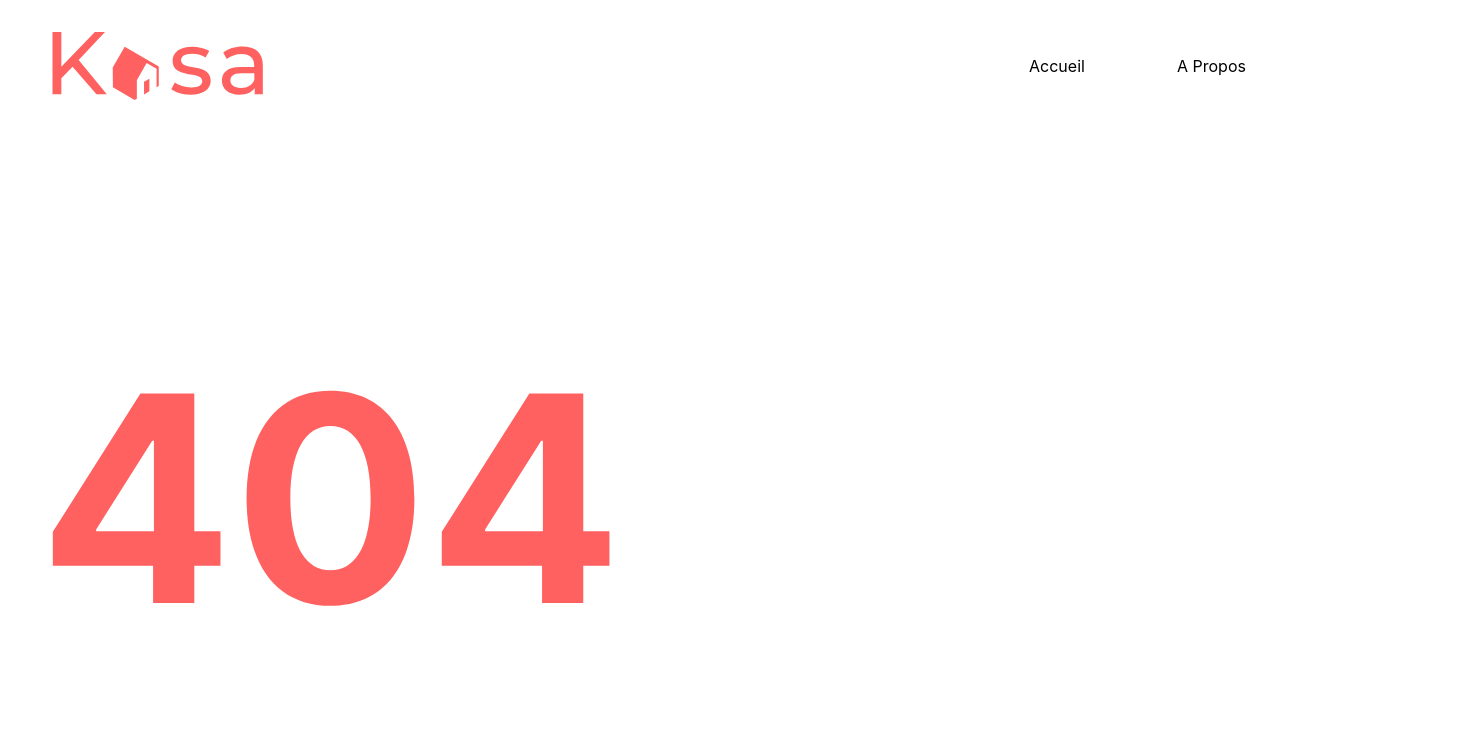
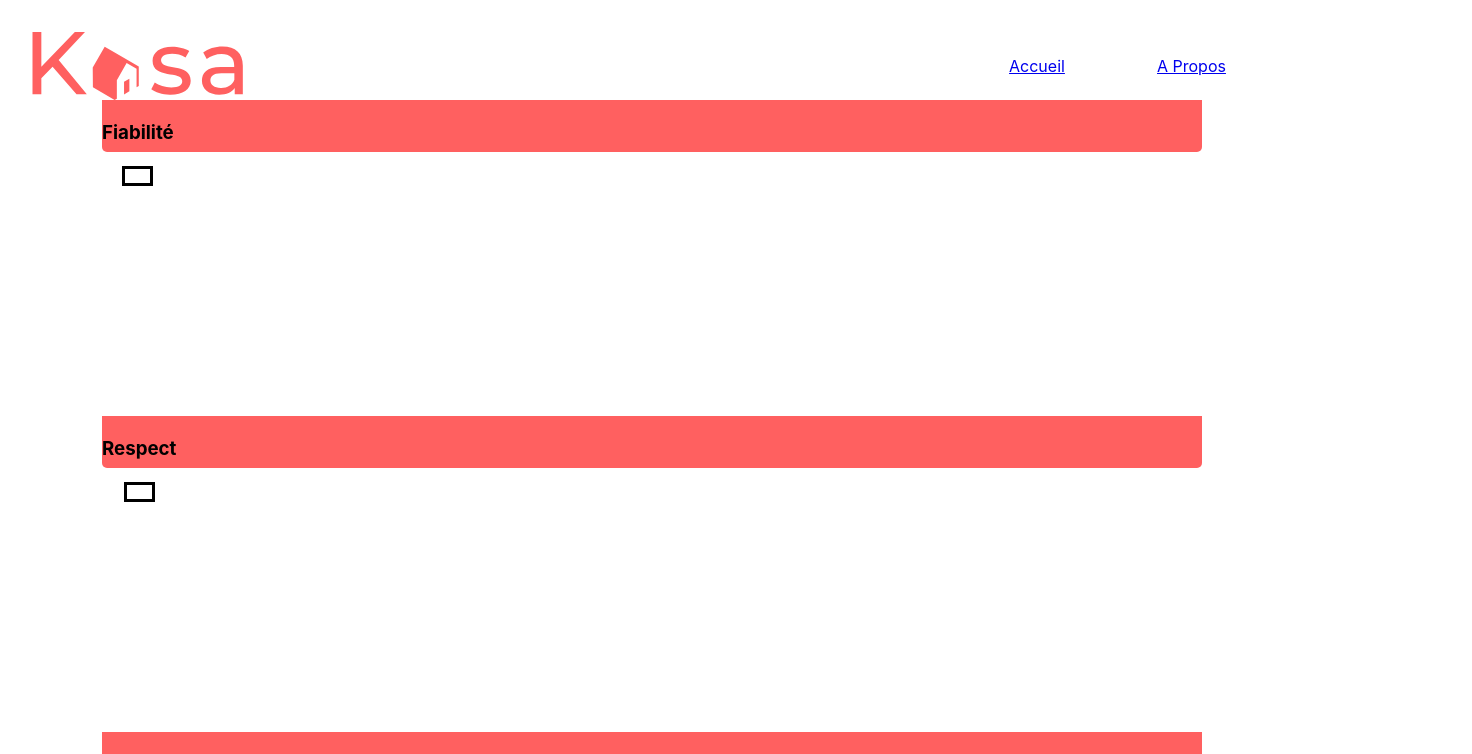
Before and after one commit to curlynux/kasa, a React (Vite) app: page /about in a window 1280 px wide. Before the commit this address had no page. Shown: the top 754 px of the page, 1472 px wide, since content can reach past the window. Built offline with nearby package versions, Linux system fonts and the light colour scheme.

Commit message:
dropdown done

```diff
--- /dev/null
+++ b/src/assets/css/dropdown/dropdown.css
@@ -0,0 +1,59 @@
+@charset "UTF-8";
+.dropdown {
+  background-color: #a56f6f;
+  max-width: 1100px;
+  border-bottom-left-radius: 5px;
+  border-bottom-right-radius: 5px;
+  margin: 0 auto;
+
+}
+
+.dropdown_container {
+    display: flex;
+    flex-direction: column;
+    height: 1000px;
+    justify-content: space-between;
+}
+
+.dropdown .collapse_title {
+  display: flex;
+  flex-direction: row;
+  justify-content: center;
+  align-items: center;
+  border-radius: 10px;
+  font-weight: 500;
+  font-size: clamp(13px, 2vw, 18px);
+  padding: 10px 15px;
+  cursor: pointer;
+}
+.dropdown .collapse_title .arrow_up {
+  transform: rotate(0deg);
+}
+.dropdown .collapse_title .arrow_down {
+  transform: rotate(180deg);
+}
+.dropdown .collapse_content {
+  display: flex;
+  flex-direction: column;
+  gap: 5px;
+  letter-spacing: 1px;
+  max-height: 0;
+  overflow: hidden;
+  visibility: hidden;
+  opacity: 0;
+  padding: 10px;
+  letter-spacing: 1px;
+  font-size: clamp(12px, 2vw, 16px);
+  color: green;
+  transition: max-height 0.3s ease-in-out, opacity 0.3s ease-in-out;
+}
+.dropdown .open .collapse_content {
+  max-height: 1000px; /* Réglez la hauteur maximale que vous souhaitez */
+  overflow: visible;
+  visibility: visible;
+  opacity: 1;
+}/*# sourceMappingURL=collapse.css.map */
+
+.arrow {
+    border: 3px solid black;
+}
--- /dev/null
+++ b/src/components/about/about.jsx
@@ -0,0 +1,43 @@
+import Dropdown from "../../components/dropdown/dropdown";
+import Header from "../header";
+function About() {
+	const items = [
+		{
+			id: "0",
+			title: "Fiabilité",
+			content:
+				"Les annonces postées sur Kasa garantissent une fiabilité totale. Les photos sont conformes aux logements, et toutes les informations sont régulièrement vérifiées par nos équipes.",
+		},
+		{
+			id: "1",
+			title: "Respect",
+			content:
+				"La bienveillance fait partie des valeurs fondatrices de Kasa. Tout comportement discriminatoire ou de perturbation du voisinage entraînera une exclusion de notre plateforme..",
+		},
+		{
+			id: "2",
+			title: "Service",
+			content:
+				"Nos équipes se tiennent à votre disposition pour vous fournir une expérience parfaite. N'hésitez pas à nous contacter si vous avez la moindre question..",
+		},
+		{
+			id: "3",
+			title: "Sécurité",
+			content:
+				"La sécurité est la priorité de Kasa. Aussi bien pour nos hôtes que pour les voyageurs, chaque logement correspond aux critères de sécurité établis par nos services. En laissant une note aussi bien à l'hôte qu'au locataire, cela permet à nos équipes de vérifier que les standards sont bien respectés. Nous organisons également des ateliers sur la sécurité domestique pour nos hôtes.",
+		},
+	];
+
+	return (
+		<>
+			<Header />
+			<div className="dropdown_container">
+				{items.map((item) => (
+					<Dropdown key={item.id} title={item.title} content={item.content} />
+				))}
+			</div>
+		</>
+	);
+}
+
+export default About;
--- a/src/components/carrousel/carrousel.jsx
+++ b/src/components/carrousel/carrousel.jsx
@@ -15,15 +15,15 @@
 	const id = params.id;
 	function previousPhoto() {
 		setIsPlaying(true);
-		setCurrent((prevCurrent) =>
-			prevCurrent === 0 ? data.length - 1 : prevCurrent - 1
+		setCurrent((photoIndex) =>
+			photoIndex === 0 ? data.length - 1 : photoIndex - 1
 		);
 	}
 
 	function nextPhoto() {
 		setIsPlaying(true);
-		setCurrent((prevCurrent) =>
-			prevCurrent === data.length - 1 ? 0 : prevCurrent + 1
+		setCurrent((photoIndex) =>
+			photoIndex === data.length - 1 ? 0 : photoIndex + 1
 		);
 	}
 	return (
--- /dev/null
+++ b/src/components/dropdown/dropdown.jsx
@@ -0,0 +1,43 @@
+import "../../assets/css/dropdown/dropdown.css";
+import { useState } from "react";
+import arrow from "../../assets/Arrow.png";
+
+function Dropdown({ title, content }) {
+	const [isOpen, setOpen] = useState(false);
+
+	function toggleCollapse() {
+		setOpen((prev) => !prev);
+	}
+
+	return (
+		<div className="dropdown">
+			<div className="header" onClick={toggleCollapse}>
+				<h3>{title}</h3>
+				<img
+					className={`arrow ${isOpen === false ? "arrow_up" : "arrow_down"}`}
+					src={arrow}
+					alt="show content"
+				/>
+			</div>
+			{isOpen && (
+				<div className="content">
+					{Array.isArray(content) ? (
+						content.map((element, index) => {
+							return (
+								<div key={index} className="content-item">
+									<p>{element}</p>
+								</div>
+							);
+						})
+					) : (
+						<div className="content-item">
+							<p>{content}</p>
+						</div>
+					)}
+				</div>
+			)}
+		</div>
+	);
+}
+
+export default Dropdown;
--- a/src/components/header.jsx
+++ b/src/components/header.jsx
@@ -1,4 +1,5 @@
 import "../assets/css/header.module.css";
+import { Link } from "react-router-dom";
 
 function Header() {
 	return (
@@ -6,8 +7,12 @@
 			<img id="logo" src="../header/LOGO.svg" alt="logo" />
 			<nav>
 				<ul>
-					<li>Accueil</li>
-					<li>A Propos</li>
+					<Link to={"/"}>
+						<li>Accueil</li>
+					</Link>
+					<Link to={"/about"}>
+						<li>A Propos</li>
+					</Link>
 				</ul>
 			</nav>
 		</header>
--- a/src/components/logement/logement.jsx
+++ b/src/components/logement/logement.jsx
@@ -8,7 +8,7 @@
 import { useParams } from "react-router-dom";
 import Carrousel from "../carrousel/carrousel";
 import Dropdown from "./dropdown";
-import "../../assets/css/responsive/logement.css";
+// import "../../assets/css/responsive/logement.css";
 
 function Logement() {
 	const [data, setData] = useState();
--- a/src/main.jsx
+++ b/src/main.jsx
@@ -5,6 +5,7 @@
 import { BrowserRouter as Router, Routes, Route } from "react-router-dom";
 import Logement from "./components/logement/logement.jsx";
 import Error from "./components/error/error.jsx";
+import About from "./components/about/about.jsx";
 
 ReactDOM.createRoot(document.getElementById("root")).render(
 	<React.StrictMode>
@@ -13,6 +14,7 @@
 				<Route path={"/"} element={<App />} />
 				<Route path={"/logement/:id"} element={<Logement />} />
 				<Route path={"/*"} element={<Error />} />
+				<Route path={"/about"} element={<About />} />
 			</Routes>
 		</Router>
 	</React.StrictMode>
```
Also changed, not shown: src/assets/Arrow.png (added), src/assets/css/logement/carrousel.module.css (deleted).
